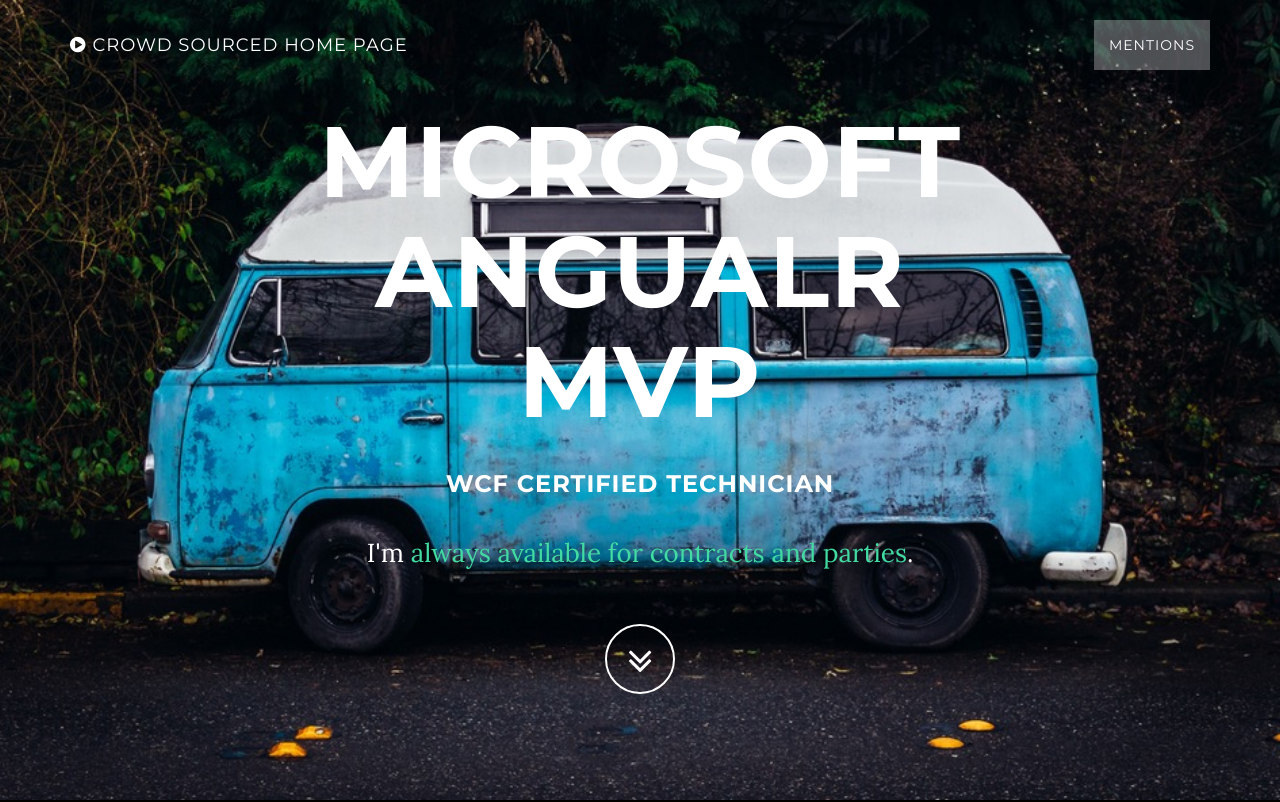
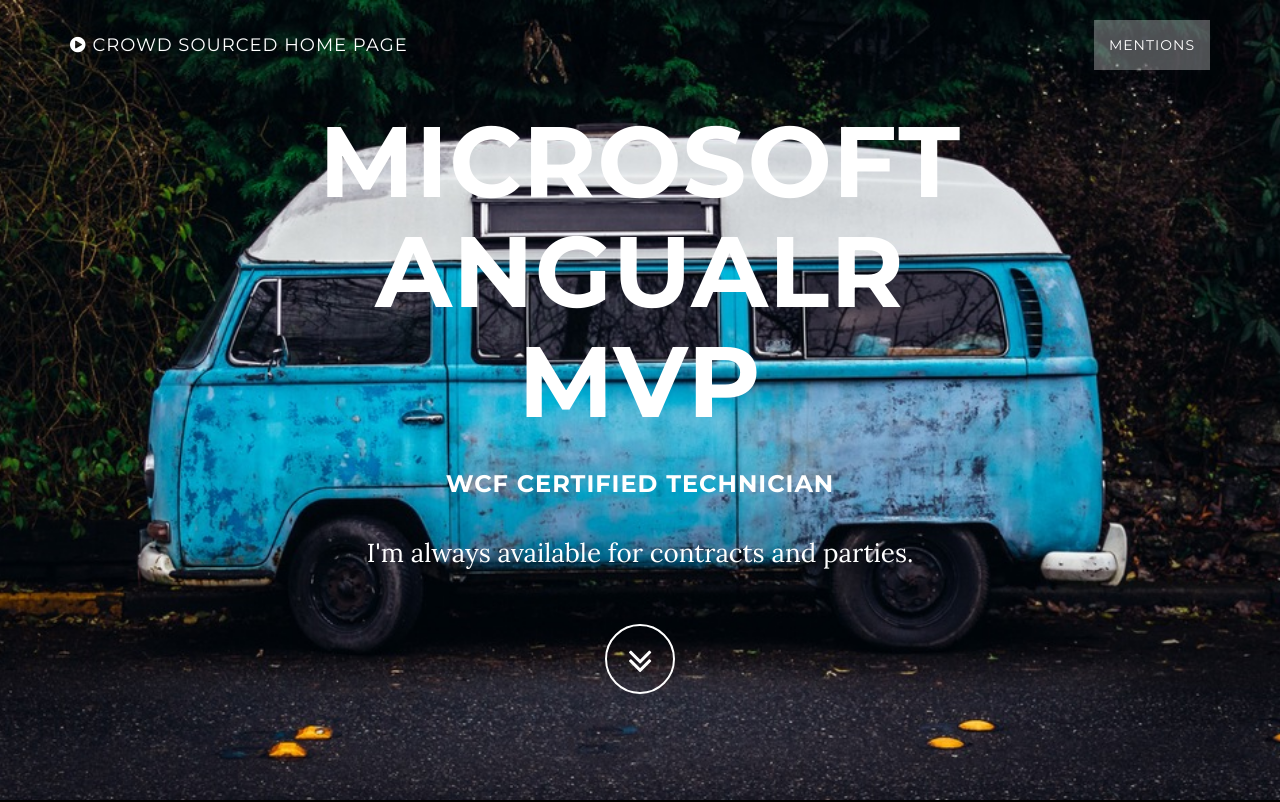
Before and after one commit to robashton/crowdsourcedhomepage, a plain HTML site: page index.html in a window 1280 px wide. Shown: the top 802 px of the page. Drawn offline with Linux system fonts and the light colour scheme; some packages are replaced by stand-ins of ours.

Commit message:
Update index.html

```diff
--- a/index.html
+++ b/index.html
@@ -75,7 +75,7 @@
                     <div class="col-md-8 col-md-offset-2">
                         <h1 class="brand-heading">Microsoft Angualr MVP</h1>
                         <h3>WCF Certified Technician</h3>
-                        <p class="intro-text">I'm <a href="http://codeofrob.com">always available for contracts and parties</a>.</p>
+                        <p class="intro-text">I'm always available for contracts and parties.</p>
                         <a href="#mentions" class="btn btn-circle page-scroll">
                             <i class="fa fa-angle-double-down animated"></i>
                         </a>
```
